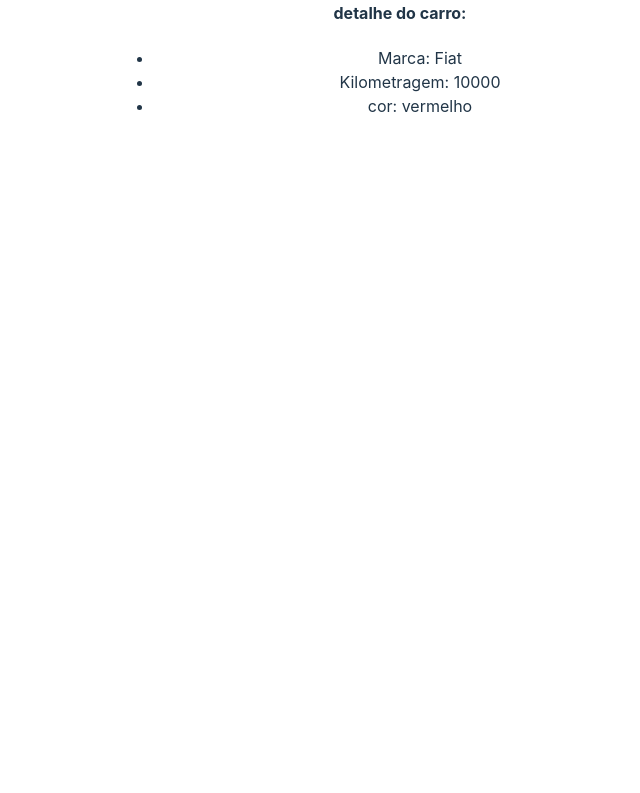
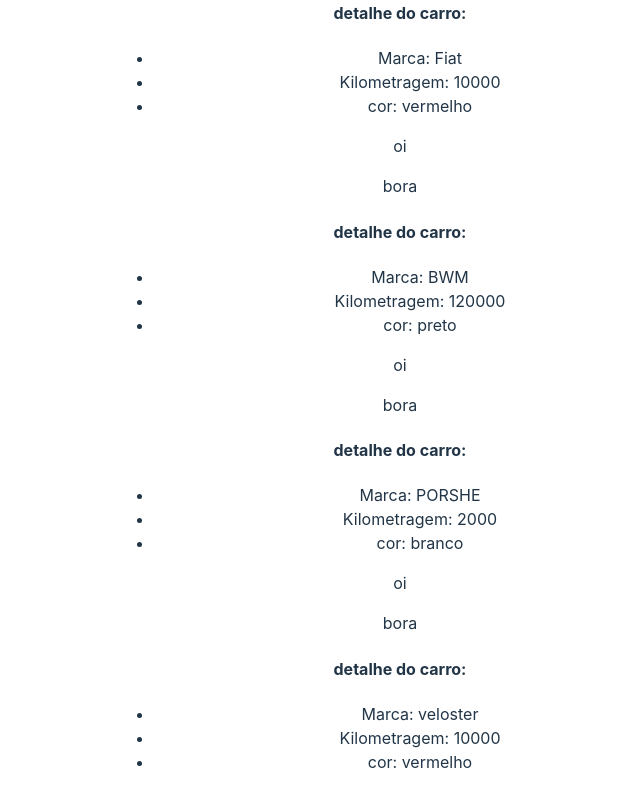
Before and after one commit to Bolivarpr/Estudo-com-React.js, a React (Vite) app in the folder React/estudos react/: page / in a window 1280 px wide. Shown: the part 1240-2033 px from the top of the page, without its empty margins (240-880 px from the left). Before the commit the page ends 1406 px from the top, so only its background shows below. Built offline with nearby package versions, Linux system fonts and the light colour scheme.

Commit message:
terminado avançado em react

```diff
--- a/React/estudos react/src/App.jsx
+++ b/React/estudos react/src/App.jsx
@@ -9,10 +9,19 @@
 {/*Destruturando props*/}
 import CarDetaills from './components/CarDetaills';
 
-{/*props*/}
+// renderização de listas com componentes
+const cars = [
+  {id: 1, brand: 'veloster', km: 10000, color: 'vermelho'},
+  {id: 2, brand: 'ferrari', km: 120000, color: 'preto'},
+  {id: 3, brand: 'tesla', km: 2000, color: 'branco'},
+];
 
 
 function App() {
+
+  function showMessage() {
+    alert('funcionou!');
+  };
 
   return (
 
@@ -28,6 +37,14 @@
         <img src={img} alt="" />
         {/*Destruturando props*/}
         <CarDetaills brand='Fiat' km='10000' color='vermelho' />
+        {/*reaproveitando componentes*/}
+        <CarDetaills brand='BWM' km='120000' color='preto' />
+        <CarDetaills brand='PORSHE' km='2000' color='branco' />
+        {/*renderização de listas com componentes*/}
+        {cars.map((car) => (
+          <CarDetaills key={car.id} brand={car.brand} km={car.km} color={car.color} />
+        ))}
+
       </div>
 
   )
--- a/React/estudos react/src/components/CarDetaills.jsx
+++ b/React/estudos react/src/components/CarDetaills.jsx
@@ -1,4 +1,4 @@
-const userName = ({brand, km, color}) => {
+const userName = ({brand, km, color, myfunction}) => {
     return (
         <div>
             <h4>detalhe do carro: </h4>
@@ -7,8 +7,21 @@
                 <li>Kilometragem:  {km}</li>
                 <li>cor:  {color}</li>
             </ul>
+
+            <>
+            <div>
+                <p>oi</p>
+            </div>
+            <div>
+                <p>bora</p>
+            </div>
+
+            </>
+
         </div>
         );
     };
 
+
+
     export default userName;
--- a/React/estudos react/src/components/TestMarcelo.jsx
+++ b/React/estudos react/src/components/TestMarcelo.jsx
@@ -54,7 +54,6 @@
             </div>
 
 
-
         </div>
 
 
```
